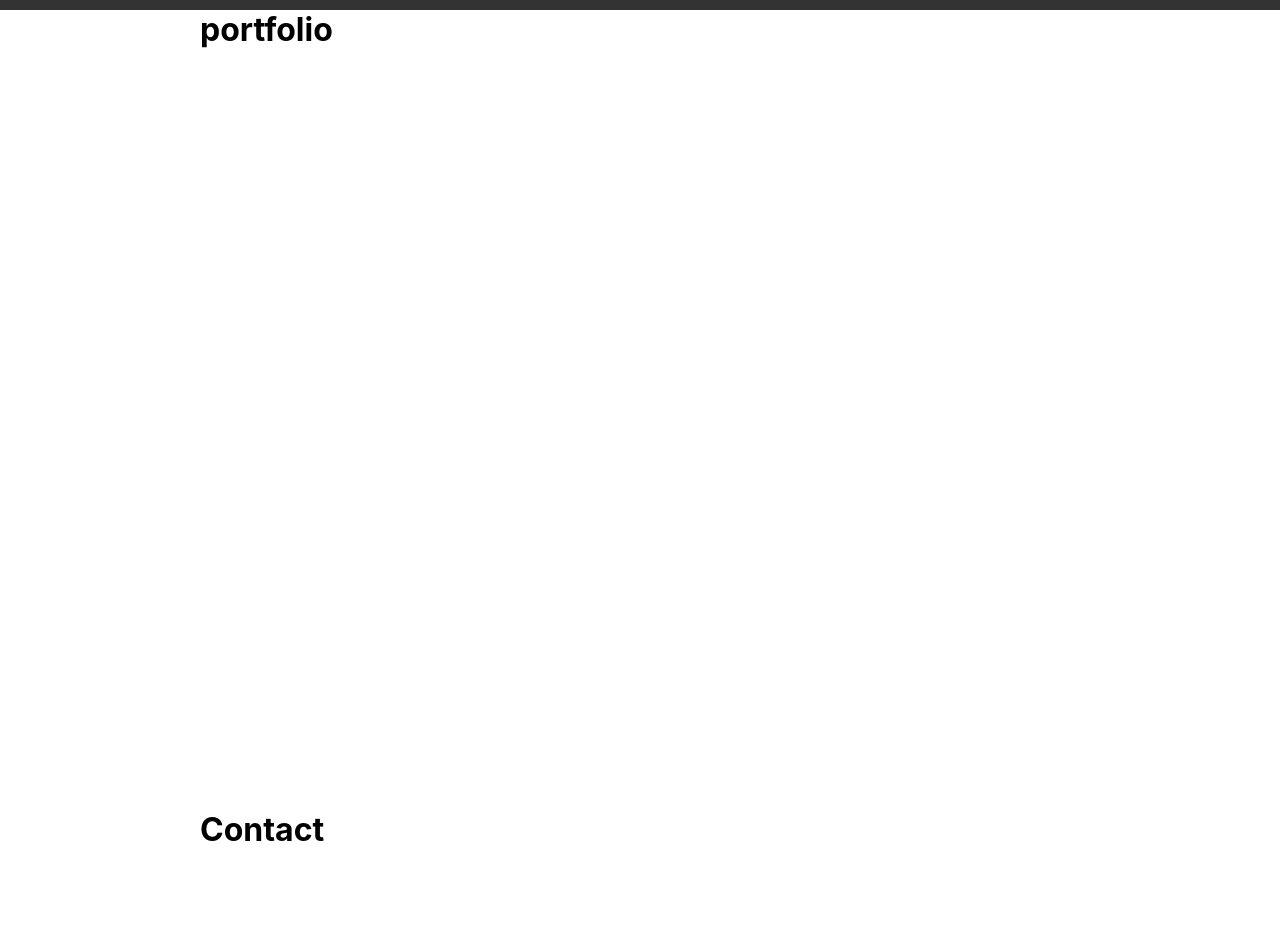
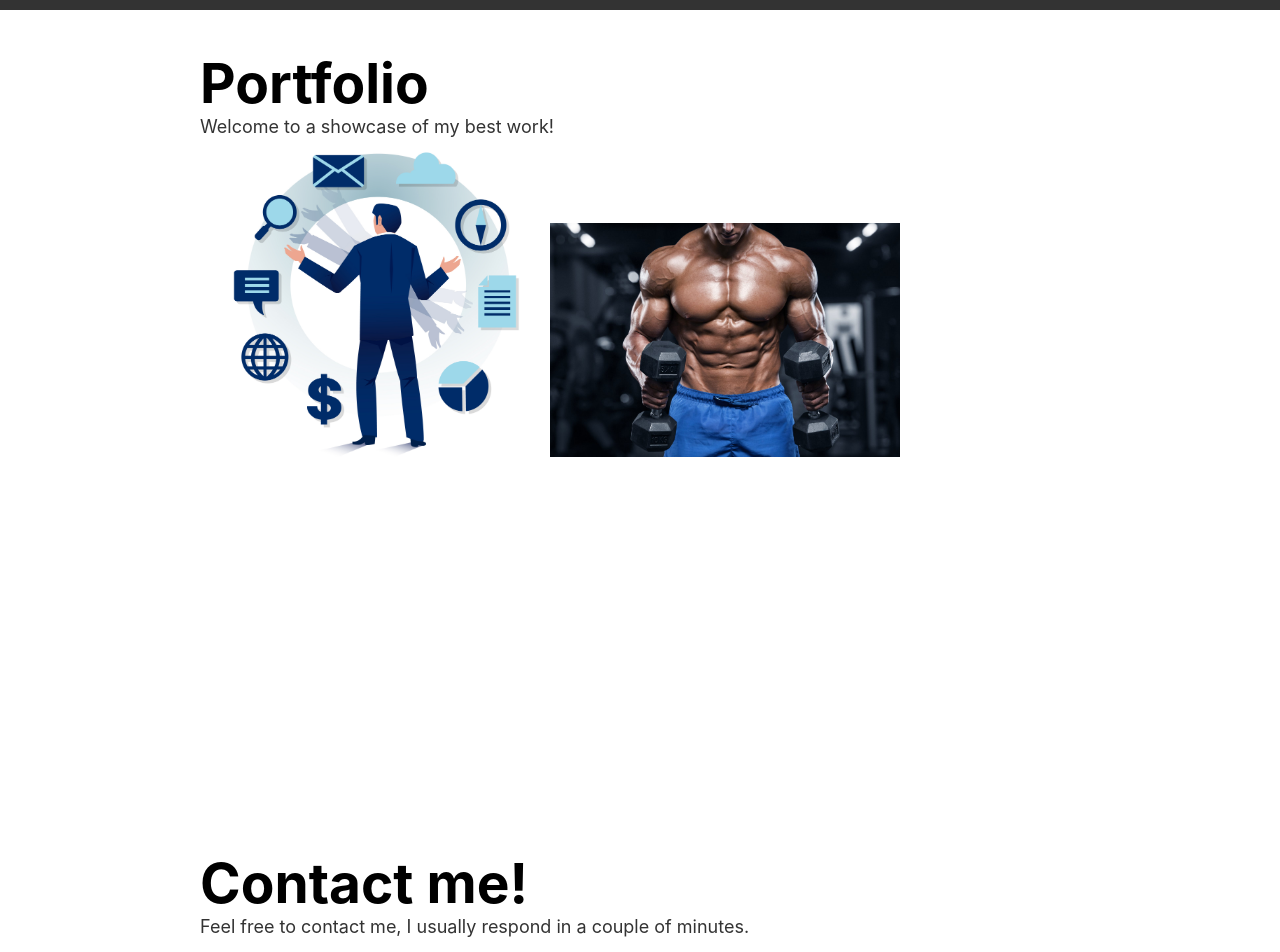
Before and after one commit to M-appdev/Portfolio, a React (Create React App) app: page / in a window 1280 px wide. Shown: the part 2540-3492 px from the top of the page. Built offline with nearby package versions, Linux system fonts and the light colour scheme.

Commit message:
portfolio

```diff
--- a/public/index.html
+++ b/public/index.html
@@ -1,7 +1,8 @@
 <!DOCTYPE html>
 <html lang="en">
   <head>
-    <link rel="icon" href="%PUBLIC_URL%favicon.ico" />
+    <link rel="icon" href="favicon.ico" type="image/x-icon">
+    <link rel="shortcut icon" href="favicon.ico" type="image/x-icon">
 
     <meta charset="utf-8" />
     <meta name="viewport" content="width=device-width, initial-scale=1" />
--- a/src/App.css
+++ b/src/App.css
@@ -2,6 +2,8 @@
   margin : 0;
   padding: 0;
   cursor: default;
+  caret-color: rgba(0,0,0,0);
+
 }
 a{
   cursor: pointer;
--- a/src/pages/about/about.tsx
+++ b/src/pages/about/about.tsx
@@ -13,7 +13,7 @@ const About = () => {
     }
 
     return (
-        <div className="about page page-centering ">
+        <div id="About" className="about page page-centering ">
             <div className="picture">
                 <div className="title">
                     <h1 className="page-title">About me</h1>
@@ -36,7 +36,7 @@ const About = () => {
                 <table className="about-me-table">
                     <tr >
                         <td>Name: </td>  <span className="table-text">Milan Krunic</span>
-                        <td>Email: </td> <a className="link" href="#contact">milankrunic12@gmail.com</a>
+                        <td>Email: </td> <a className="link" href="mailto:milankrunic12@gmail.com">milankrunic12@gmail.com</a>
                     </tr>
                     <tr >
                         <td>Age:  </td> <span className="table-text">{getAge()}</span>
--- a/src/pages/contact/contact.tsx
+++ b/src/pages/contact/contact.tsx
@@ -1,13 +1,16 @@
 import "./contact.scss"
 
-const Contact = () =>{
+const Contact = () => {
 
 
 
-    return(
-        <div  id="Contact" className="contact page page-centering ">
+    return (
+        <div id="Contact" className="contact page page-centering ">
 
-            <h1>Contact</h1>
+            <div className="title">
+                <h1 className="page-title">Contact me!</h1>
+                <p className="page-description">Feel free to contact me, I usually respond in a couple of minutes.</p>
+            </div>
         </div>
     )
 }
--- a/src/pages/portfolio/portfolio.tsx
+++ b/src/pages/portfolio/portfolio.tsx
@@ -1,13 +1,36 @@
 import "./portfolio.scss"
-
+// import Spirit from "../../assets/images/bussiness-management.jpg"
 const Portfolio = () => {
 
+
     return (
-        <div className="portfolio page page-centering ">
+        <div id="Portfolio" className="portfolio page page-centering ">
 
-            <h1> portfolio</h1>
+            <div className="title">
+                <h1 className="page-title">Portfolio</h1>
+                <p className="page-description">Welcome to a showcase of my best work!</p>
+            </div>
+
+
+
+            <ProjectCard/>
+
         </div>
-
     )
 }
 export default Portfolio
+
+const ProjectCard = () => {
+    const spirit =require("../../assets/images/bussiness-management.jpg")
+    const gymBuddy =require("../../assets/images/gym-buddy.jpg")
+
+    return (
+        <div className="project-card">
+
+            <img src={spirit} alt="" width={350} />
+            <img src={gymBuddy} alt="" width={350} />
+
+
+        </div>
+    )
+}
--- a/src/side-bar/side-bar.tsx
+++ b/src/side-bar/side-bar.tsx
@@ -14,10 +14,10 @@ let myPicture=require("../assets/images/MugShot.jpg")
             </div>
             <div className="link-container">
                 <a href="#" className="nav-link">Home</a>
-                <a href="#" className="nav-link">About</a>
-                <a href="#" className="nav-link">Skills</a>
-                <a href="#" className="nav-link">Portfolio</a>
-                <a href="#" className="nav-link">Contact</a>
+                <a href="#About" className="nav-link">About</a>
+                <a href="#Skills" className="nav-link">Skills</a>
+                <a href="#Portfolio" className="nav-link">Portfolio</a>
+                <a href="#Contact" className="nav-link">Contact</a>
             </div>
         </div>
     )
```
Also changed, not shown: src/pages/skills/skills.tsx (+6 -6 lines), src/assets/images/bussiness-management.jpg (added), src/assets/images/gym-buddy.jpg (added).
